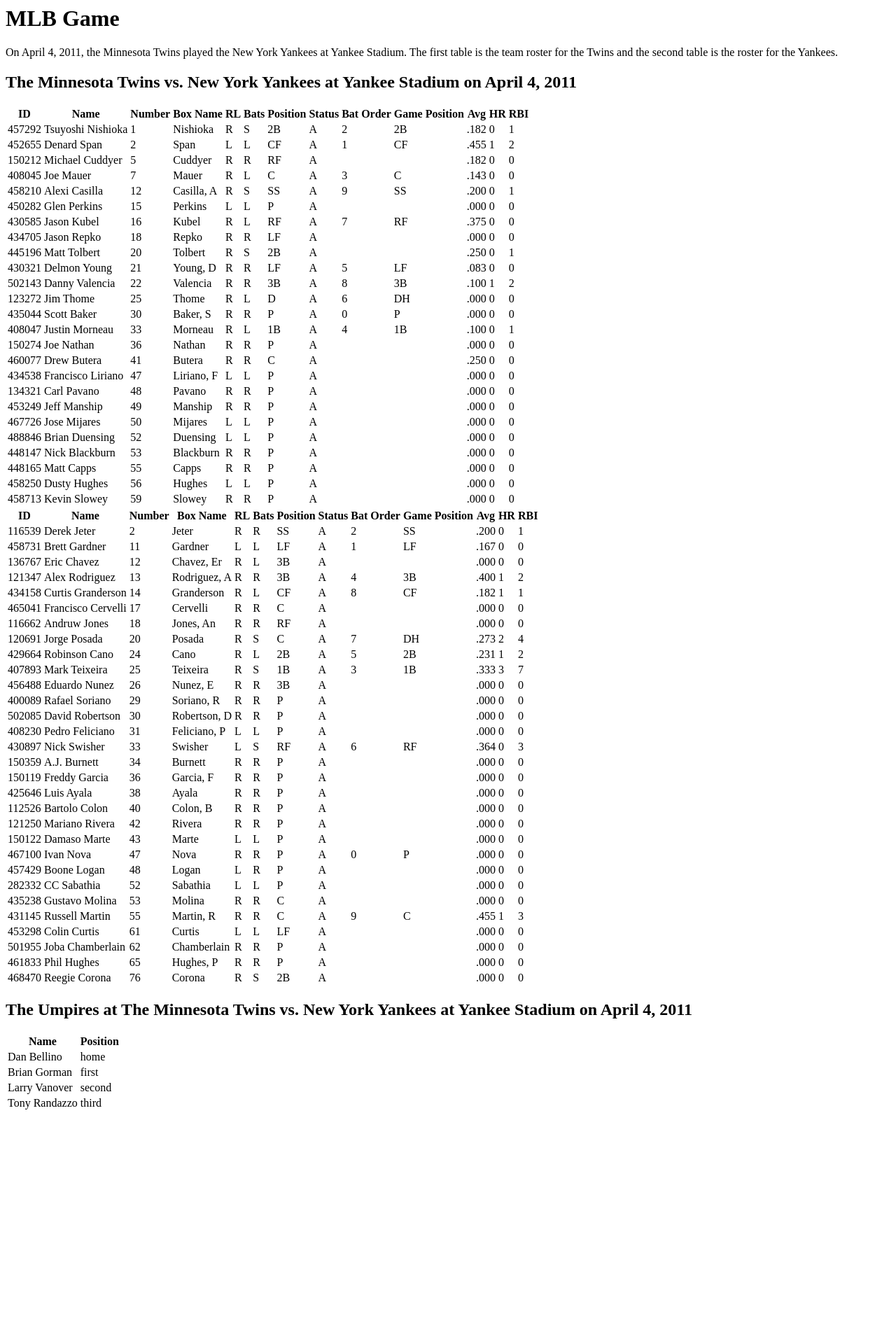
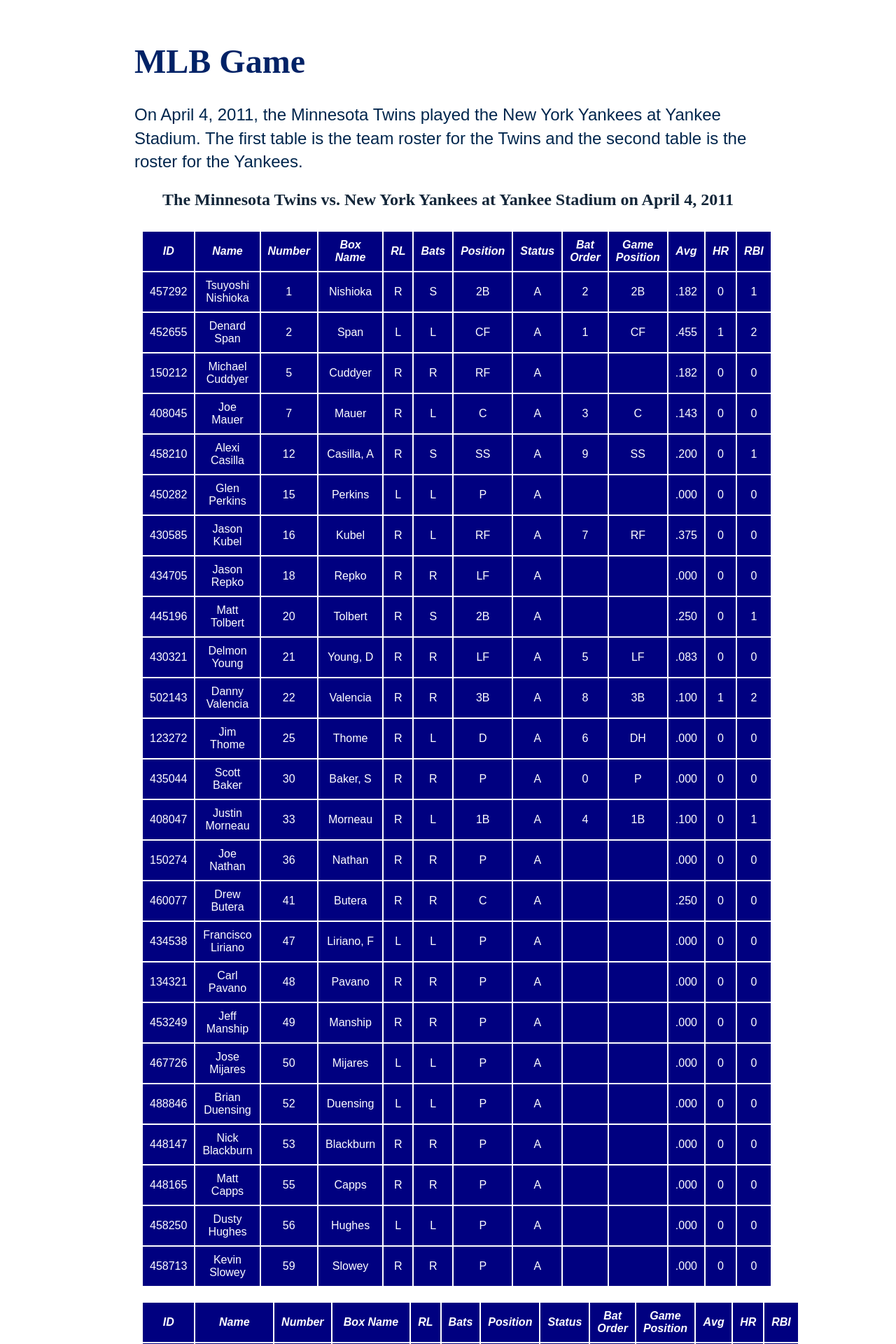
Before and after one commit to chloedufour/cdufour.github.io, a Jekyll site: the page z656/assignment6/mlb.html, which Jekyll copies as it is, in a window 1280 px wide. Shown: the top 1920 px of the page at 70% size. Built offline with Jekyll 4.4.1, drawn with Linux system fonts in a browser that asks for light colours; some web fonts are replaced; before the commit the page ends 1596 px from its top, so only the background shows below that.

Commit message:
Update mlb.html

```diff
--- a/z656/assignment6/mlb.html
+++ b/z656/assignment6/mlb.html
@@ -3,7 +3,7 @@
    <head>
       <meta http-equiv="Content-Type" content="text/html; charset=UTF-8"/>
       <title>MLB</title>
-      <link rel="stylesheet" type="text/css" href="chloedufour.github.io/css/main.css"/>
+      <link rel="stylesheet" type="text/css" href="https://chloedufour.github.io/css/main.css"/>
       <link href="https://fonts.googleapis.com/css?family=Fira+Sans+Condensed|Shrikhand" rel="stylesheet"/>
    </head>
    <body>
```
